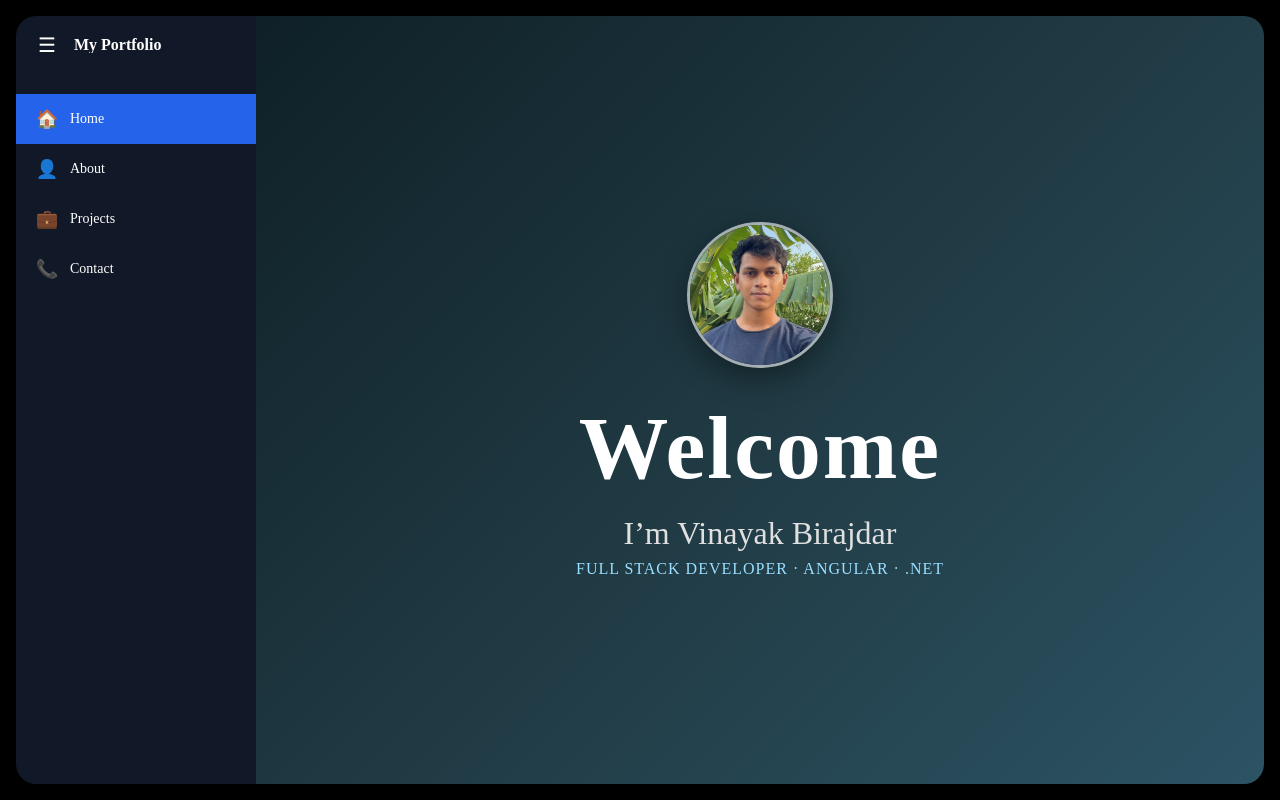
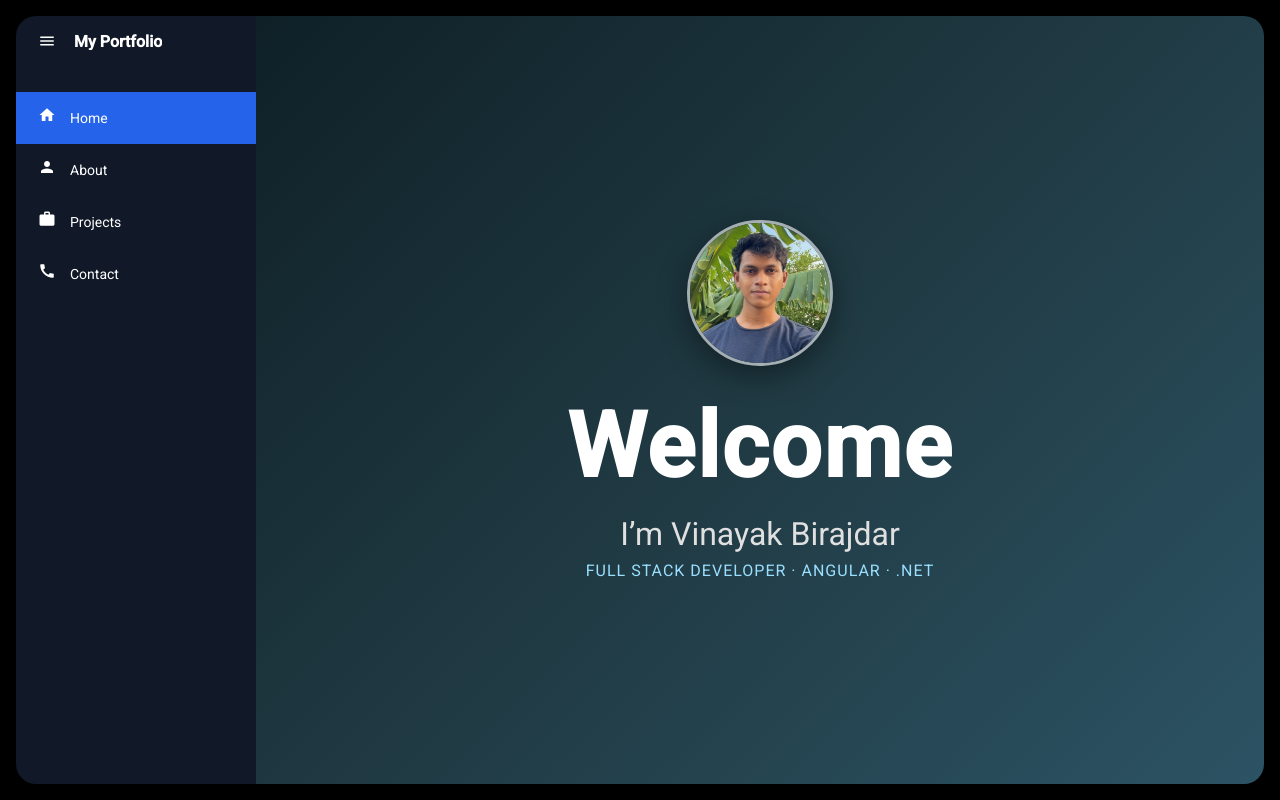
Before and after one commit to vinayakbirajdar/My-portfolio, an Angular app: page / in a window 1280 px wide. Built offline with nearby package versions, Linux system fonts and the light colour scheme.

Commit message:
Installation of angular material icon

```diff
--- a/angular.json
+++ b/angular.json
@@ -33,6 +33,7 @@
               }
             ],
             "styles": [
+              "@angular/material/prebuilt-themes/azure-blue.css",
               "src/styles.scss"
             ],
             "scripts": []
@@ -93,6 +94,7 @@
               }
             ],
             "styles": [
+              "@angular/material/prebuilt-themes/azure-blue.css",
               "src/styles.scss"
             ],
             "scripts": []
--- a/package.json
+++ b/package.json
@@ -10,10 +10,12 @@
   },
   "private": true,
   "dependencies": {
+    "@angular/cdk": "^19.2.19",
     "@angular/common": "^19.2.0",
     "@angular/compiler": "^19.2.0",
     "@angular/core": "^19.2.0",
     "@angular/forms": "^19.2.0",
+    "@angular/material": "^19.2.19",
     "@angular/platform-browser": "^19.2.0",
     "@angular/platform-browser-dynamic": "^19.2.0",
     "@angular/router": "^19.2.0",
--- a/src/app/app.component.html
+++ b/src/app/app.component.html
@@ -2,6 +2,5 @@
     <app-sidebar></app-sidebar>
     <div class="main-pages">
         <router-outlet></router-outlet>
-
     </div>
 </div>
--- a/src/app/screens/home/home.component.ts
+++ b/src/app/screens/home/home.component.ts
@@ -1,8 +1,9 @@
 import { Component } from '@angular/core';
+import { MatIconModule } from '@angular/material/icon';
 
 @Component({
   selector: 'app-home',
-  imports: [],
+  imports: [MatIconModule],
   templateUrl: './home.component.html',
   styleUrl: './home.component.scss'
 })
--- a/src/app/shared/sidebar/sidebar.component.html
+++ b/src/app/shared/sidebar/sidebar.component.html
@@ -1,32 +1,28 @@
 <div class="sidebar" [class.collapsed]="isCollapsed">
 
-    <!-- TOGGLE BUTTON -->
-    <div class="sidebar-header">
-        <button class="toggle-btn" (click)="toggleSidebar()">
-            ☰
-        </button>
+    <div class="sidebar-header" (click)="toggleSidebar()">
+        <mat-icon class="icon">menu</mat-icon>
         <span class="logo" *ngIf="!isCollapsed">My Portfolio</span>
     </div>
 
-    <!-- MENU -->
     <ul class="menu">
         <li class="menu-item active">
-            <span class="icon">🏠</span>
+            <mat-icon class="icon">home</mat-icon>
             <span class="text" *ngIf="!isCollapsed">Home</span>
         </li>
 
         <li class="menu-item">
-            <span class="icon">👤</span>
+            <mat-icon class="icon">person</mat-icon>
             <span class="text" *ngIf="!isCollapsed">About</span>
         </li>
 
         <li class="menu-item">
-            <span class="icon">💼</span>
+            <mat-icon class="icon">work</mat-icon>
             <span class="text" *ngIf="!isCollapsed">Projects</span>
         </li>
 
         <li class="menu-item">
-            <span class="icon">📞</span>
+            <mat-icon class="icon">call</mat-icon>
             <span class="text" *ngIf="!isCollapsed">Contact</span>
         </li>
     </ul>
--- a/src/app/shared/sidebar/sidebar.component.scss
+++ b/src/app/shared/sidebar/sidebar.component.scss
@@ -22,13 +22,6 @@
     padding: 16px;
     gap: 12px;
     overflow: hidden;
-}
-
-.toggle-btn {
-    background: none;
-    border: none;
-    color: #ffffff;
-    font-size: 20px;
     cursor: pointer;
 }
 
@@ -40,6 +33,7 @@
     overflow: hidden;
     text-overflow: ellipsis;
     flex-shrink: 0;
+    margin-bottom: 5px;
 }
 
 /* MENU */
--- a/src/app/shared/sidebar/sidebar.component.ts
+++ b/src/app/shared/sidebar/sidebar.component.ts
@@ -1,9 +1,11 @@
 import { CommonModule } from '@angular/common';
 import { Component } from '@angular/core';
+import { MatIconModule } from '@angular/material/icon';
+
 
 @Component({
   selector: 'app-sidebar',
-  imports: [CommonModule],
+  imports: [CommonModule, MatIconModule],
   templateUrl: './sidebar.component.html',
   styleUrl: './sidebar.component.scss'
 })
--- a/src/index.html
+++ b/src/index.html
@@ -1,13 +1,18 @@
 <!doctype html>
 <html lang="en">
+
 <head>
   <meta charset="utf-8">
   <title>MyPortfolio</title>
   <base href="/">
   <meta name="viewport" content="width=device-width, initial-scale=1">
   <link rel="icon" type="image/x-icon" href="favicon.ico">
+  <link href="https://fonts.googleapis.com/css2?family=Roboto:wght@300;400;500&display=swap" rel="stylesheet">
+  <link href="https://fonts.googleapis.com/icon?family=Material+Icons" rel="stylesheet">
 </head>
-<body>
+
+<body class="mat-typography">
   <app-root></app-root>
 </body>
+
 </html>
--- a/src/styles.scss
+++ b/src/styles.scss
@@ -12,3 +12,5 @@ body {
 router-outlet {
     display: block;
 }
+html, body { height: 100%; }
+body { margin: 0; font-family: Roboto, "Helvetica Neue", sans-serif; }
```
